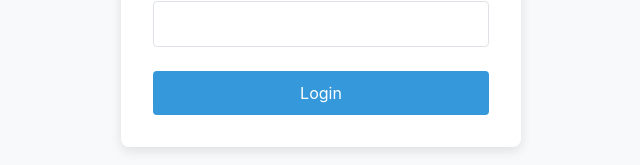
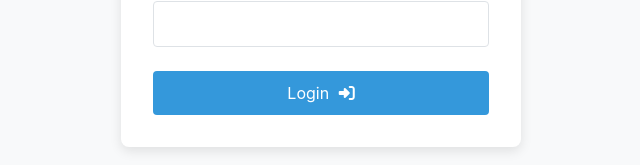
Before and after one commit to kakcil/campaign-admin-panel, an Angular app: page /login in a window 1280 px wide. Shown: the part 477-642 px from the top of the page, without its empty margins (319-959 px from the left). Built offline with nearby package versions, Linux system fonts and the light colour scheme.

Commit message:
fix: adds icon to buttons

```diff
--- a/src/app/layout/main-layout/main-layout.component.html
+++ b/src/app/layout/main-layout/main-layout.component.html
@@ -14,7 +14,7 @@
     <ul>
       <li><a routerLink="/dashboard/campaigns" (click)="updateCampaignCount(); toggleSidebar()">List Campaigns ({{campaignCount}})</a></li>
       <li><a routerLink="/dashboard/create" (click)="toggleSidebar()">Create Campaign</a></li>
-      <li class="logout-item"><a (click)="logout()">Logout</a></li>
+      <li class="logout-item"><a (click)="logout()">Logout <i class="fas fa-sign-out-alt"></i></a></li>
     </ul>
   </aside>
 
--- a/src/app/layout/main-layout/main-layout.component.scss
+++ b/src/app/layout/main-layout/main-layout.component.scss
@@ -68,13 +68,15 @@
   }
 
   .logout-item {
-    margin-top: 20px;
-
     a {
       background-color: rgba(220, 53, 69, 0.2);
 
       &:hover {
         background-color: rgba(220, 53, 69, 0.3);
+      }
+
+      i {
+        margin-left: 5px;
       }
     }
   }
--- a/src/app/layout/main-layout/main-layout.component.ts
+++ b/src/app/layout/main-layout/main-layout.component.ts
@@ -15,7 +15,7 @@ import { CommonModule } from '@angular/common';
 })
 export class MainLayoutComponent implements OnInit, OnDestroy {
   campaignCount: number = 0;
-  pageTitle: string = 'Campaign Management';
+  pageTitle: string = 'Campaign Admin Panel';
   sidebarOpen: boolean = false;
   private subscription: Subscription = new Subscription();
 
@@ -68,7 +68,7 @@ export class MainLayoutComponent implements OnInit, OnDestroy {
     } else if (url.includes('/dashboard/create')) {
       this.pageTitle = 'Create New Campaign';
     } else {
-      this.pageTitle = 'Campaign Management';
+      this.pageTitle = 'Campaign Admin Panel';
     }
   }
 
--- a/src/app/pages/dashboard/dashboard.component.html
+++ b/src/app/pages/dashboard/dashboard.component.html
@@ -1,6 +1,6 @@
 <div class="dashboard-container">
   <header class="dashboard-header">
-    <h1>Campaign Management Panel</h1>
+    <h1>Campaign Admin Panel</h1>
     <button class="logout-button" (click)="logout()">Logout</button>
   </header>
 
--- a/src/app/pages/login/login.component.html
+++ b/src/app/pages/login/login.component.html
@@ -31,7 +31,7 @@
         {{ errorMessage }}
       </div>
 
-      <button type="submit" class="login-button">Login</button>
+      <button type="submit" class="login-button">Login <i class="fas fa-sign-in-alt"></i></button>
     </form>
   </div>
 </div>
--- a/src/app/pages/login/login.component.scss
+++ b/src/app/pages/login/login.component.scss
@@ -86,6 +86,10 @@ label {
   &:hover {
     background-color: var(--primary-dark);
   }
+
+  i {
+    margin-left: 5px;
+  }
 }
 
 /* Responsive styles */
--- a/src/index.html
+++ b/src/index.html
@@ -9,6 +9,7 @@
   <meta http-equiv="Pragma" content="no-cache">
   <meta http-equiv="Expires" content="0">
   <link rel="icon" type="image/x-icon" href="favicon.ico">
+  <link rel="stylesheet" href="https://cdnjs.cloudflare.com/ajax/libs/font-awesome/6.4.2/css/all.min.css">
 </head>
 <body>
   <app-root></app-root>
```
Also changed, not shown: 1 other file (tests, documents, lock files or other folders).
